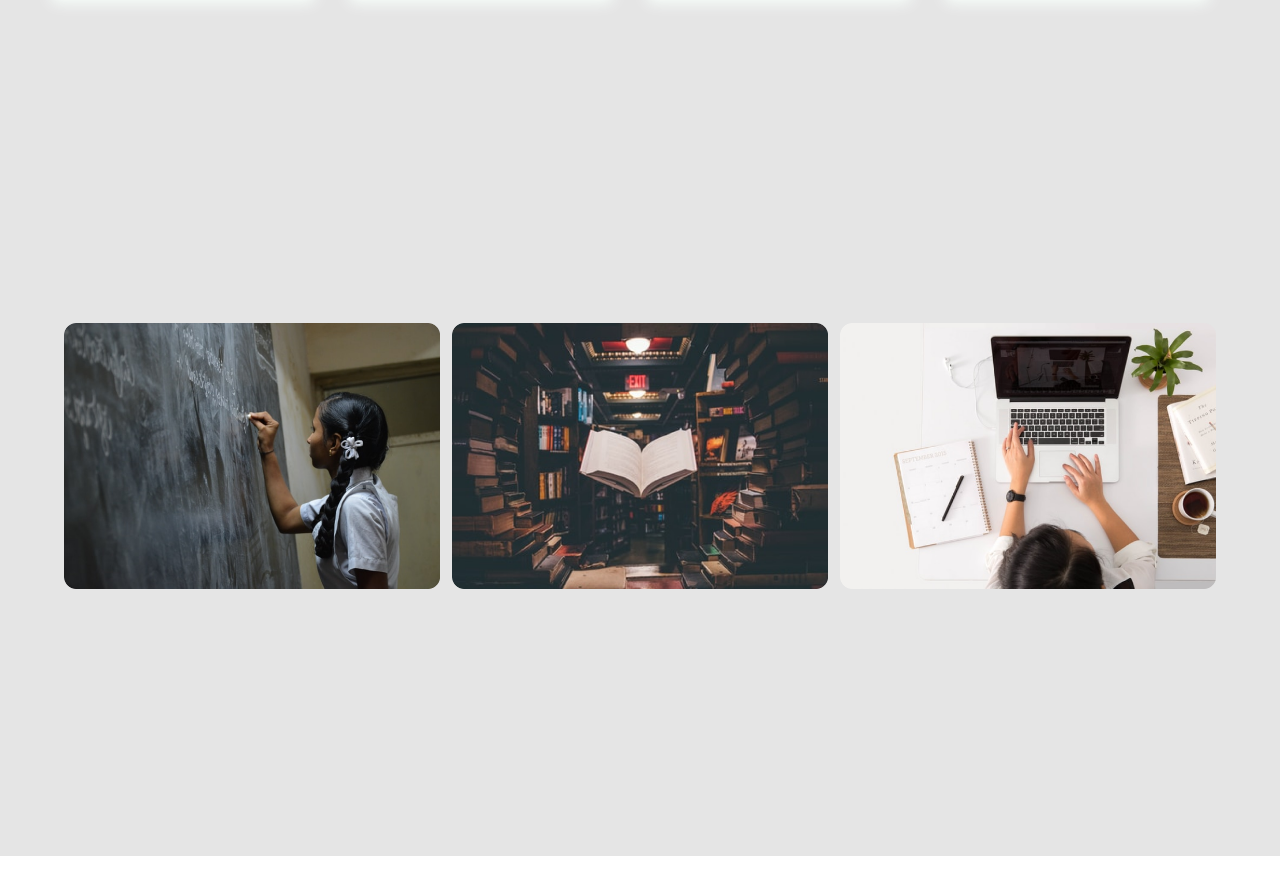
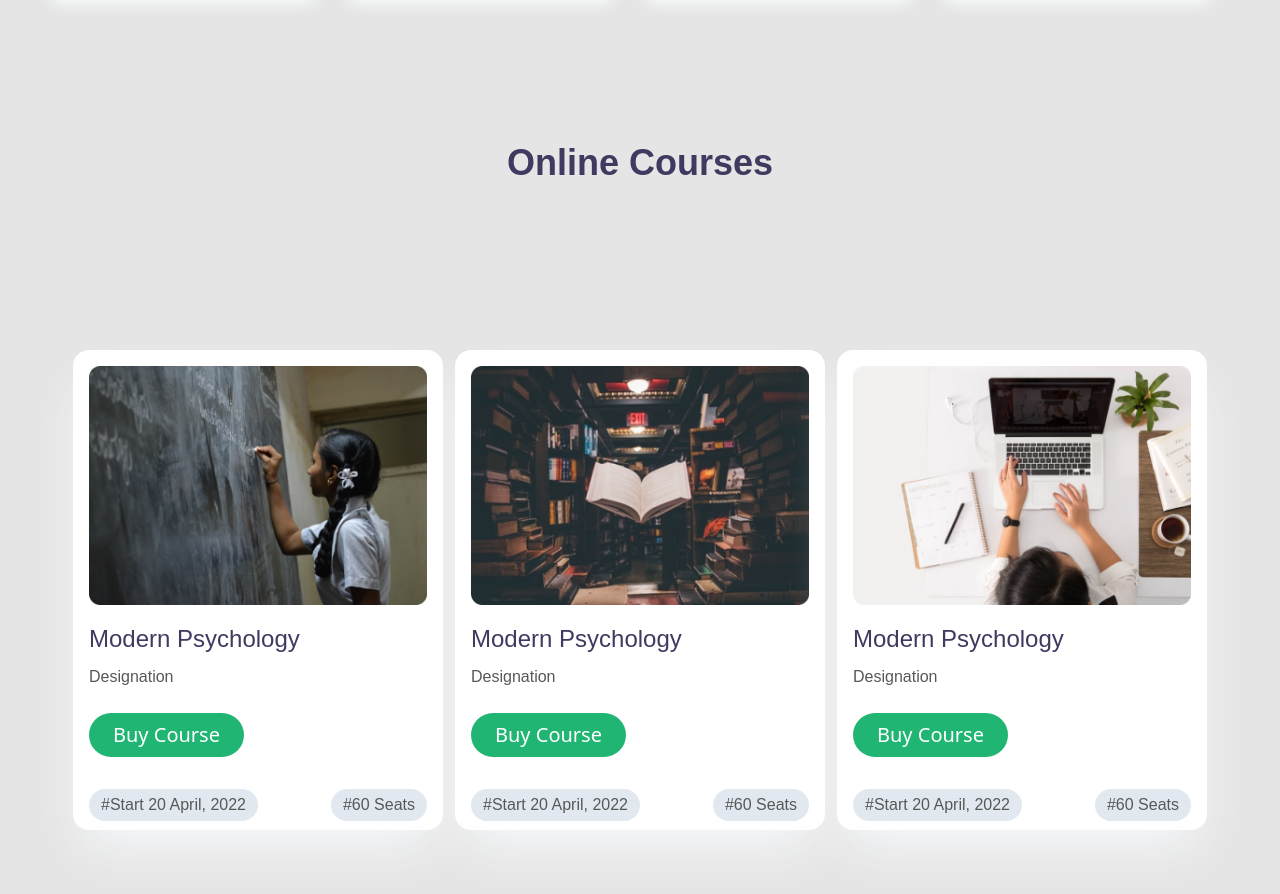
Before and after one commit to wpxmunna/eschool, a React (Create React App) app: page / in a window 1280 px wide. Shown: the part 1020-1914 px from the top of the page. Before the commit the page ends 1876 px from the top, so only its background shows below. Built offline with nearby package versions, Linux system fonts and the light colour scheme.

Commit message:
Complete online courses section

```diff
--- a/src/Component/CourseCard.jsx
+++ b/src/Component/CourseCard.jsx
@@ -5,22 +5,46 @@ import CardPic3 from './images/Rectangle 15.png'
 
 function CourseCard() {
   return (
-    <div className=' w-full h-screen flex justify-center bg-[#E5E5E5] py-[50px] p-12'>
+    <div className=' w-full pt-20 bg-[#E5E5E5]'>
+        <h1 className=' font-poppins font-bold text-[36px] text-center text-[#413960]'>Online Courses</h1>
+        <div className=' w-full h-screen flex justify-center items-center bg-[#E5E5E5] py-[100px] p-12'>
             <div className=' grid grid-cols-3 gap-3 justify-center items-center px-4'>
                 {/* Course Card 1 */}
-            <div>
+                <div className=' w-[370px] h-[480px] shadow-2xl rounded-2xl shadow-slate-50 bg-white p-4'>
                     <img src={CardPic1} alt="" />
+                    <h1 className=' font-poppins font-medium text-start text-[#413960] text-[24px] pt-4'>Modern Psychology</h1>
+                    <p className=' font-poppins font-normal text-[16px] text-[#585859] pt-2 text-start'>Designation</p>
+                    <button className=' bg-[#21B573] text-white text-xl py-2 px-6 rounded-full hover:bg-[#3af3a0ef] duration-500 mt-6 flex justify-start items-start'>Buy Course</button>
+                    <div className=' mt-8 flex justify-between pb-5'>
+                        <p className=' inline text-start font-poppins font-medium text-[16px] text-[#585859] rounded-full bg-slate-200 px-3 py-1'>#Start 20 April, 2022</p>
+                        <p className=' inline text-end font-poppins font-medium text-[16px] text-[#585859] rounded-full bg-slate-200 px-3 py-1'>#60 Seats</p>
+                    </div>
                 </div>
                 {/* Course Card 2 */}
-            <div>
+                <div className=' w-[370px] h-[480px] shadow-2xl rounded-2xl shadow-slate-50 bg-white p-4'>
                     <img src={CardPic2} alt="" />
+                    <h1 className=' font-poppins font-medium text-start text-[#413960] text-[24px] pt-4'>Modern Psychology</h1>
+                    <p className=' font-poppins font-normal text-[16px] text-[#585859] pt-2 text-start'>Designation</p>
+                    <button className=' bg-[#21B573] text-white text-xl py-2 px-6 rounded-full hover:bg-[#3af3a0ef] duration-500 mt-6 flex justify-start items-start'>Buy Course</button>
+                    <div className=' mt-8 flex justify-between pb-5'>
+                        <p className=' inline text-start font-poppins font-medium text-[16px] text-[#585859] rounded-full bg-slate-200 px-3 py-1'>#Start 20 April, 2022</p>
+                        <p className=' inline text-end font-poppins font-medium text-[16px] text-[#585859] rounded-full bg-slate-200 px-3 py-1'>#60 Seats</p>
+                    </div>
                 </div>
                 {/* Course Card 3 */}
-            <div>
+                <div className=' w-[370px] h-[480px] shadow-2xl rounded-2xl shadow-slate-50 bg-white p-4'>
                     <img src={CardPic3} alt="" />
+                    <h1 className=' font-poppins font-medium text-start text-[#413960] text-[24px] pt-4'>Modern Psychology</h1>
+                    <p className=' font-poppins font-normal text-[16px] text-[#585859] pt-2 text-start'>Designation</p>
+                    <button className=' bg-[#21B573] text-white text-xl py-2 px-6 rounded-full hover:bg-[#3af3a0ef] duration-500 mt-6 flex justify-start items-start'>Buy Course</button>
+                    <div className=' mt-8 flex justify-between pb-5'>
+                        <p className=' inline text-start font-poppins font-medium text-[16px] text-[#585859] rounded-full bg-slate-200 px-3 py-1'>#Start 20 April, 2022</p>
+                        <p className=' inline text-end font-poppins font-medium text-[16px] text-[#585859] rounded-full bg-slate-200 px-3 py-1'>#60 Seats</p>
+                    </div>
                 </div>
             </div>
 
+        </div>
     </div>
   )
 }
```
Lines whose indentation alone changed are shown as unchanged.
